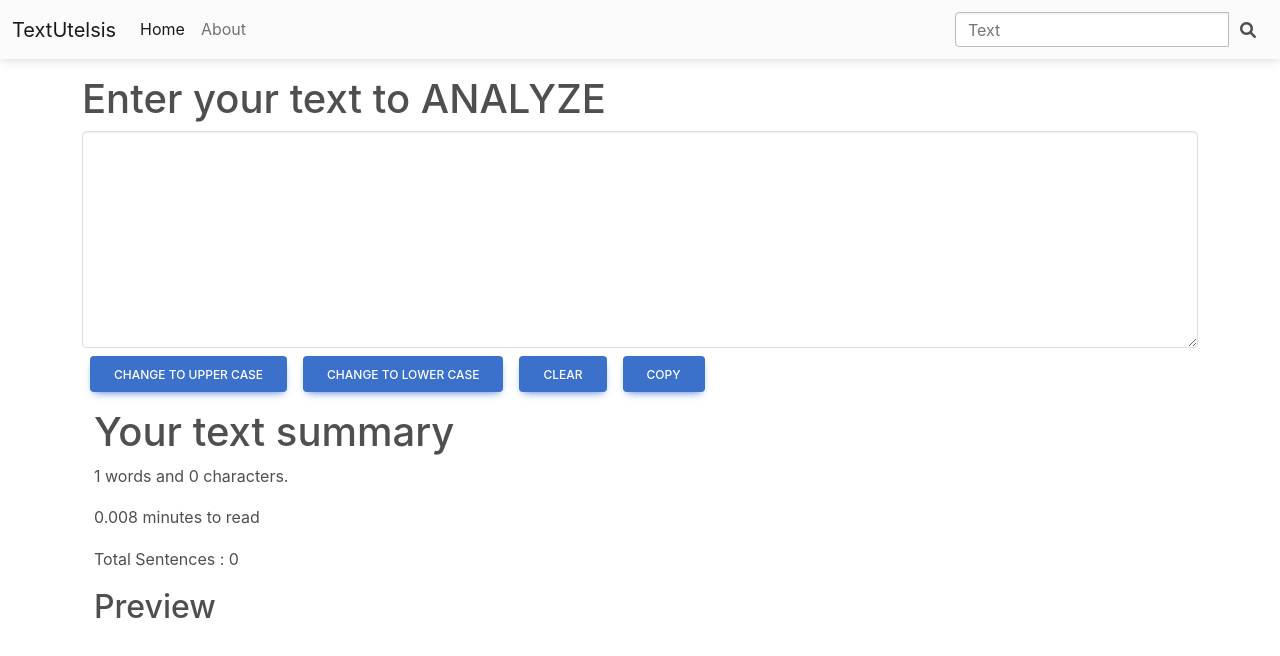
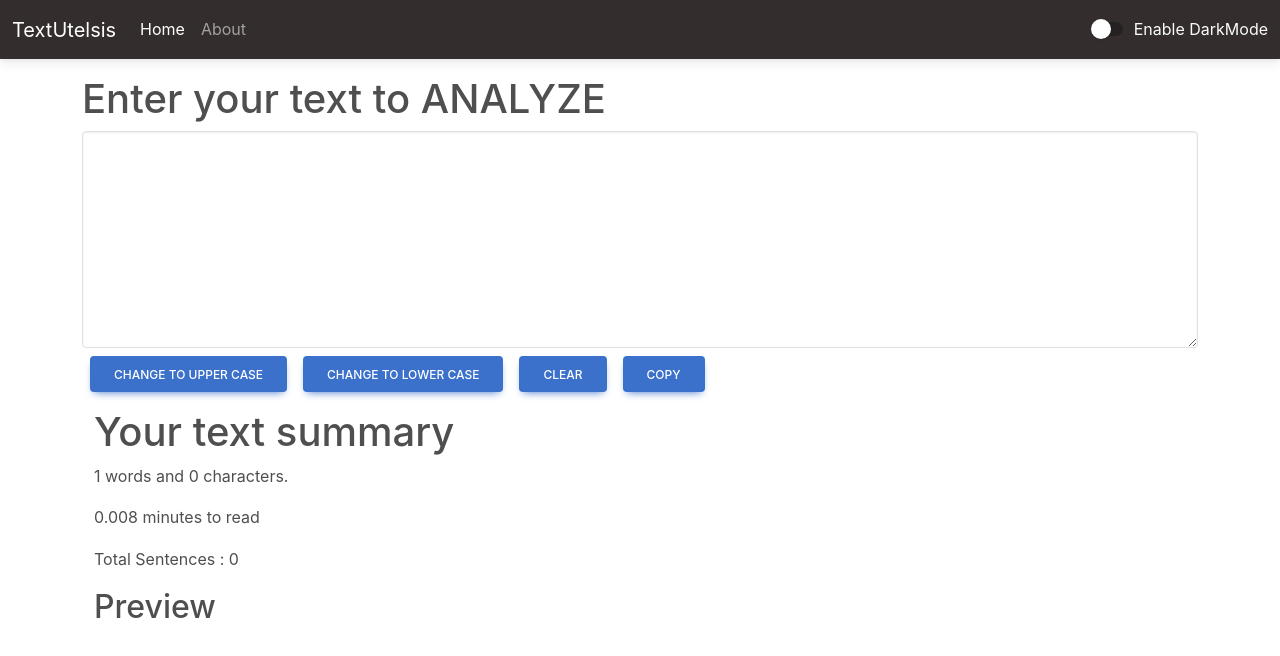
Before and after one commit to atrleo/Text-analysis-REACT-, a React (Create React App) app: page / in a window 1280 px wide. Shown: the top 656 px of the page. Built offline with nearby package versions, Linux system fonts and the light colour scheme.

Commit message:
applied dark mode to the nabar

```diff
--- a/src/App.js
+++ b/src/App.js
@@ -3,12 +3,23 @@
 import About from './components/About';
 import Navbar from './components/Navbar';
 import TextForm from './components/TextForm';
+import React, {useState} from 'react';
+
 
 function App() {
+  const [mode, setMode] = useState('dark');
+  const toggleMode = () => {
+    if(mode === 'light'){
+      setMode('dark');
+    }
+    else{
+      setMode('light');
+    }
+  }
   return (
     <>
       {/* <Navbar title="textUtils2" home="home2" /> */}
-      <Navbar title="TextUtelsis" />
+      <Navbar title="TextUtelsis" mode={mode} toggleMode={toggleMode} />
 
       <div className="container my-3" >
     <TextForm head="Enter your text to ANALYZE"  summary="Your text summary " prev="Preview" />
--- a/src/components/Navbar.js
+++ b/src/components/Navbar.js
@@ -7,7 +7,7 @@
 //while passing the prop Navbar(prop) is necessary.
 export default function Navbar(props) {
     return (
-        <nav className="navbar navbar-expand-lg navbar-light bg-light">
+        <nav className={`navbar navbar-expand-lg navbar-${props.mode} bg-${props.mode}`}>
             <div className="container-fluid">
                 <button
                     className="navbar-toggler"
@@ -35,20 +35,10 @@
 
 
                     </ul>
-                    <form className="d-flex input-group w-auto">
-                        <input
-                            type="search"
-                            className="form-control"
-                            placeholder="Text"
-                            aria-label="Search"
-                        />
-
-                        <span className="input-group-text border-0 d-none d-lg-flex"
-                        ><i className="fas fa-search"></i
-                        ></span>
-
-
-                    </form>
+                    <div className={`orm-check form-switch text-${props.mode=='light'?'dark':'light'}`}>
+                        <input className="form-check-input"  onClick={props.toggleMode} type="checkbox" role="switch" id="flexSwitchCheckDefault" />
+                        <label className="form-check-label" htmlFor="flexSwitchCheckDefault">Enable DarkMode</label>
+                    </div>
                 </div>
             </div>
         </nav>
@@ -56,10 +46,10 @@
 }
 
 Navbar.propTypes = {
-            title: PropTypes.string,
-            home: PropTypes.string,
+    title: PropTypes.string,
+    home: PropTypes.string,
 };
-Navbar.defaultProps ={
+Navbar.defaultProps = {
     title: 'set title here',
     home: 'Home',
 };
```
